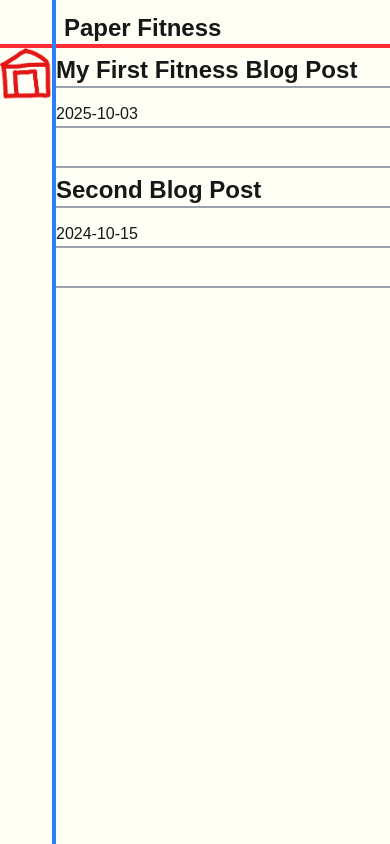
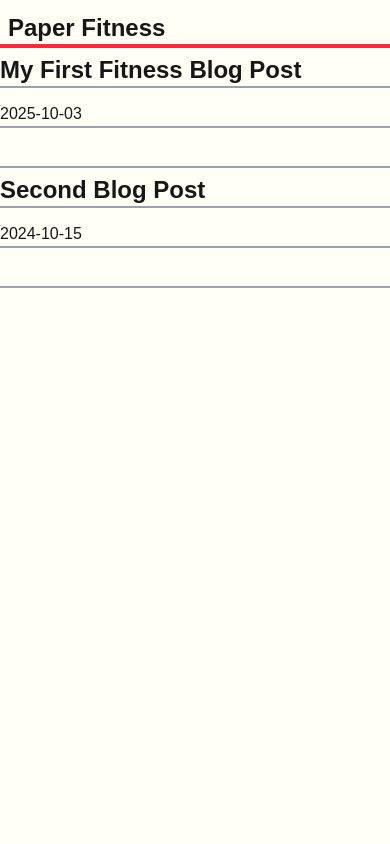
Before and after one commit to Arshad-Siddiqui/fitness-blog, a Next.js app: page /posts in a window 390 px wide. Built offline with nearby package versions, Linux system fonts and the light colour scheme.

Commit message:
Hide sidebar on smaller viewports

```diff
--- a/src/app/posts/[slug]/page.tsx
+++ b/src/app/posts/[slug]/page.tsx
@@ -6,7 +6,7 @@ export default async function Post({ params }: { params: { slug: string } }) {
   const PostComponent = getContent(slug)
 
   return (
-    <article>
+    <article className="ml-1">
       <PostComponent />
     </article>
   );
--- a/src/app/sidebar.tsx
+++ b/src/app/sidebar.tsx
@@ -3,7 +3,7 @@ import Link from "next/link";
 
 export default function Sidebar() {
   return (
-    <div className="sidebar border-r-4 border-blue-500 w-14 h-screen">
+    <div className="sidebar border-r-4 border-blue-500 w-14 h-screen hidden md:block">
       <div className="top-box h-12 border-b-4 border-red-500" />
       <div className="bottom-box">
         <Link href="/posts">
```
